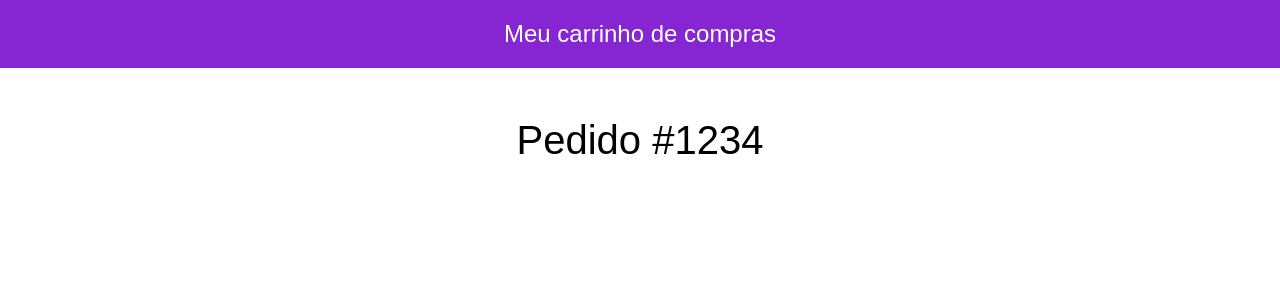
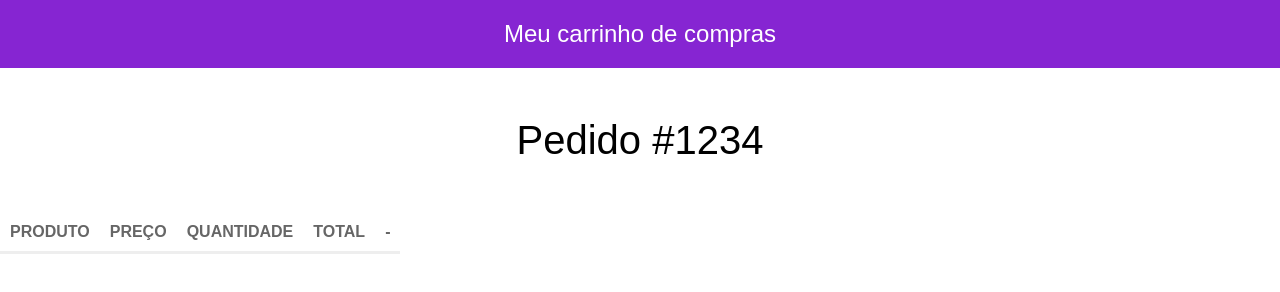
Before and after one commit to TheodoroL/carrinho-de-compras, a plain HTML site: page index.html in a window 1280 px wide. Drawn offline with Linux system fonts and the light colour scheme.

Commit message:
Criando o Cabeçalho da tabela

```diff
--- a/css/style.css
+++ b/css/style.css
@@ -22,3 +22,23 @@ header {
     font-size: 40px;
     padding: 50px 0;
 }
+
+.content {
+    display: flex;
+}
+
+table {
+    width: 100%;
+    border-collapse: collapse;
+}
+
+tr {
+    border-bottom: 3px solid #eee;
+}
+
+th {
+    text-align: left;
+    padding: 10px;
+    text-transform: uppercase;
+    color: #666;
+}
--- a/index.html
+++ b/index.html
@@ -16,6 +16,25 @@
     <main>
         <div>
             <div class="page-title">Pedido #1234</div>
+            <di class="content">
+                <section>
+                    <table>
+                        <!-- cabeçalho da tabela -->
+                        <thead>
+                            <tr>
+                                <th>Produto</th>
+                                <th>Preço</th>
+                                <th>Quantidade</th>
+                                <th>Total</th>
+                                <th>-</th>
+                            </tr>
+                        </thead>
+                        <tbody>
+
+                        </tbody>
+                    </table>
+                </section>
+            </di>
         </div>
     </main>
 </body>
```
